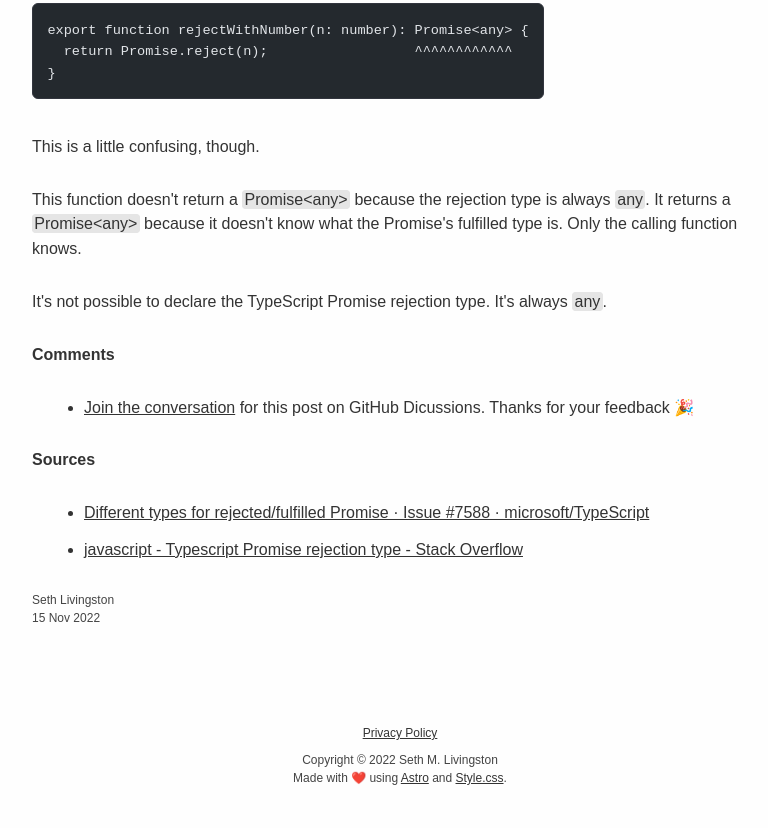
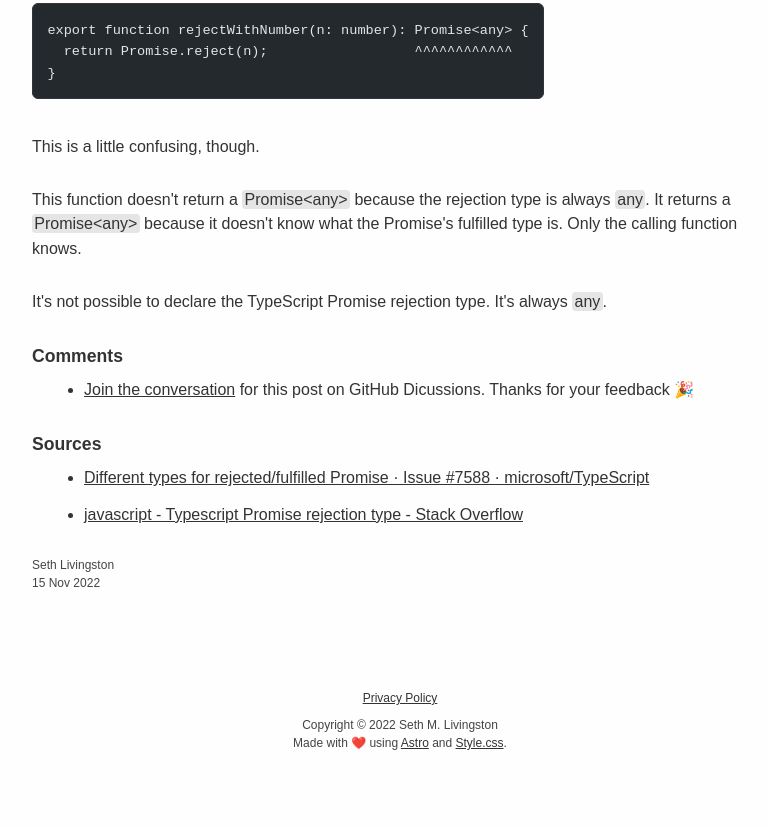
Before and after one commit to sethlivingston/sethlivingston.dev, an Astro site: page /blog/0001-how-to-declare-typescript-promise-rejection-type in a window 1280 px wide. Shown: the part 734-1562 px from the top of the page, without its empty margins (240-1008 px from the left). After the commit the page ends 1527 px from the top, so only its background shows below. Built offline with nearby package versions, Linux system fonts and the light colour scheme; Astro itself is replaced by a stand-in of ours; code samples lack their colours; a web font is replaced by a local one.

Commit message:
Formatting for minutia elements

```diff
--- a/src/components/Comments.astro
+++ b/src/components/Comments.astro
@@ -6,7 +6,7 @@ export interface Props {
 const { link } = Astro.props;
 ---
 
-<p><strong>Comments</strong></p>
+<p class="minutia"><strong>Comments</strong></p>
 
 <ul>
   <li>
--- a/src/components/Sources.astro
+++ b/src/components/Sources.astro
@@ -1 +1 @@
-<p><strong>Sources</strong></p>
+<p class="minutia"><strong>Sources</strong></p>
--- a/src/styles/custom.css
+++ b/src/styles/custom.css
@@ -291,6 +291,10 @@ article .footnotes pre {
 article .footnotes code {
   font-size: 0.8rem;
 }
+article .minutia {
+  font-size: 1.1rem;
+  margin-bottom: 0.5rem;
+}
 
 pre {
   border: 1px solid #32353e;
```
